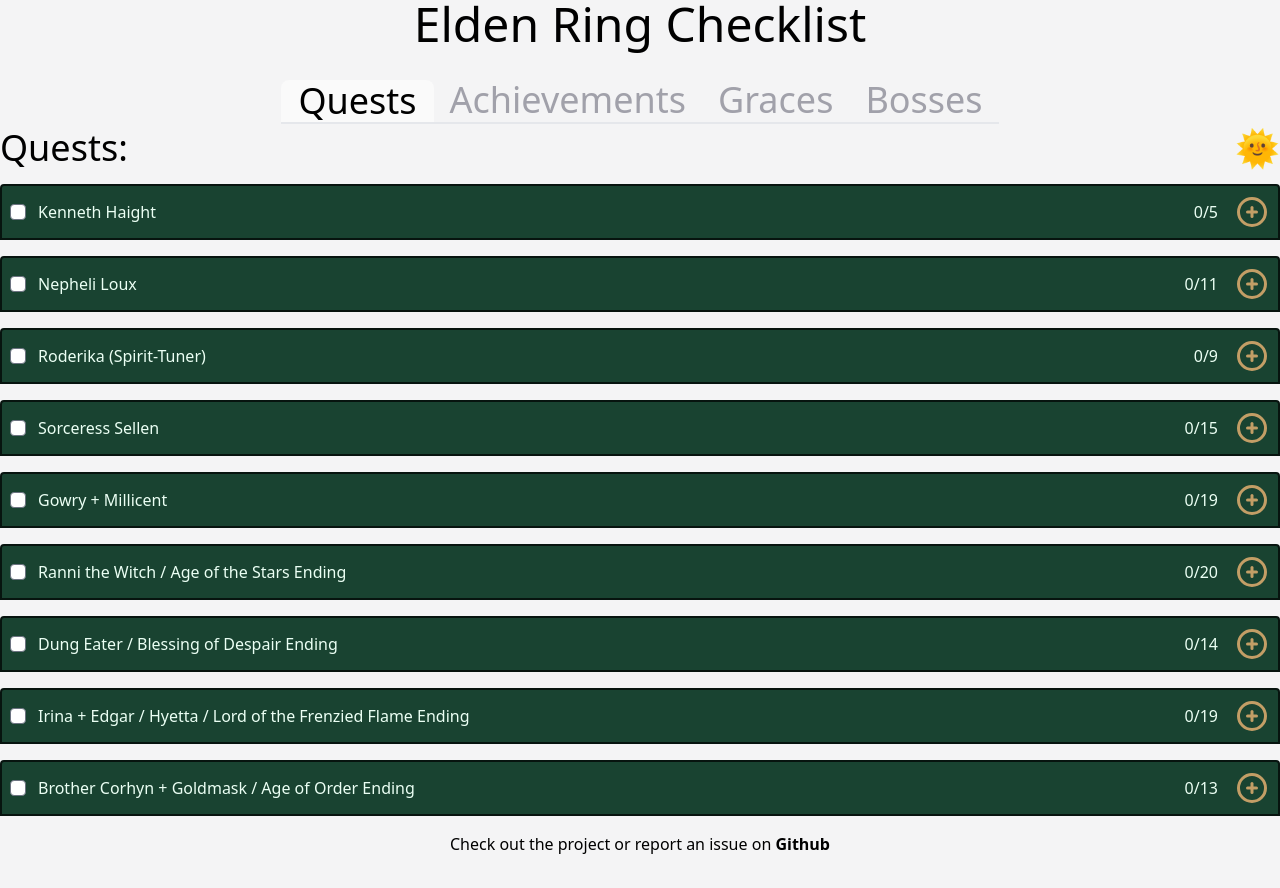
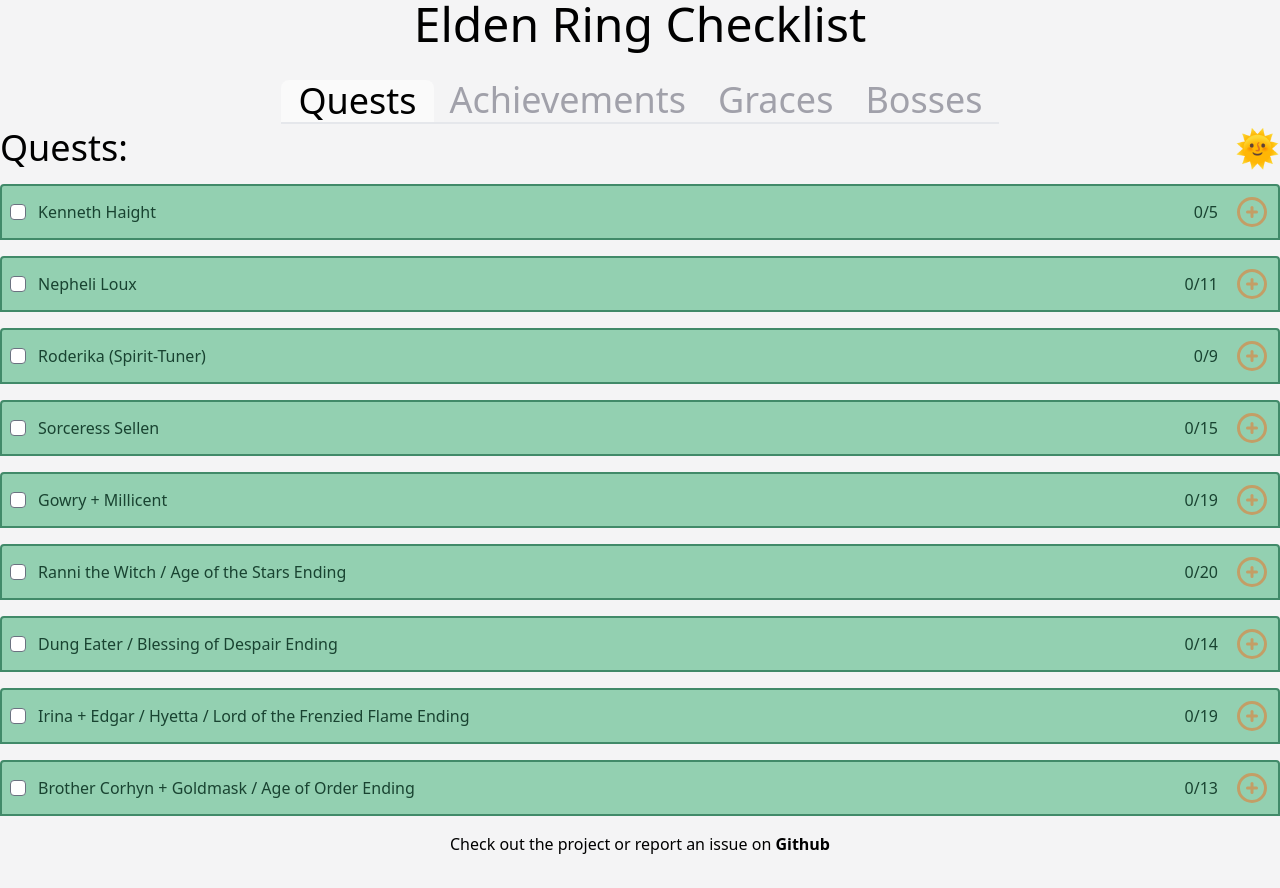
Before and after one commit to Gobluebro/Elden-Ring-Checklist, a Next.js app: page / in a window 1280 px wide. Built offline with nearby package versions, Linux system fonts and the light colour scheme.

Commit message:
add some more light mode styling

```diff
--- a/components/checkboxContainer.tsx
+++ b/components/checkboxContainer.tsx
@@ -68,7 +68,7 @@ const CheckboxContainer = (props: Props) => {
 
   return (
     <fieldset className="my-4">
-      <legend className="border-2 border-solid rounded-t border-elden-ring-green-1000 bg-elden-ring-green-800 w-full">
+      <legend className="border-2 border-solid rounded-t border-elden-ring-green-500 dark:border-elden-ring-green-1000 bg-elden-ring-green-200 dark:bg-elden-ring-green-800 w-full">
         <div className="flex justify-between">
           <div className="flex items-center p-2">
             <input
@@ -80,7 +80,7 @@ const CheckboxContainer = (props: Props) => {
             />
             <label
               htmlFor={list.id}
-              className="ml-3 text-elden-ring-green-0 leading-none"
+              className="ml-3 text-elden-ring-green-800 dark:text-elden-ring-green-0 leading-none"
             >
               {list.name}
             </label>
@@ -103,7 +103,7 @@ const CheckboxContainer = (props: Props) => {
             className="flex flex-1 items-center justify-end cursor-pointer p-2"
             onClick={() => setIsOpen(!isOpen)}
           >
-            <span className="mr-4 text-elden-ring-green-0 select-none">
+            <span className="mr-4 text-elden-ring-green-800 dark:text-elden-ring-green-0 select-none">
               {numberOfCompletedEntries}/{totalEntries}
             </span>
             <button>
@@ -113,7 +113,7 @@ const CheckboxContainer = (props: Props) => {
         </div>
       </legend>
       {isOpen && (
-        <div className="px-2 pb-2 border-x-2 border-b-2 border-solid rounded-b border-elden-ring-green-1000 bg-elden-ring-green-100 dark:bg-neutral-700">
+        <div className="px-2 pb-2 border-x-2 border-b-2 border-solid rounded-b border-elden-ring-green-500 dark:border-elden-ring-green-1000 bg-white dark:bg-neutral-700">
           {checkedState &&
             list.requirements.map(({ id, description, url }) => (
               <div key={id}>
```
